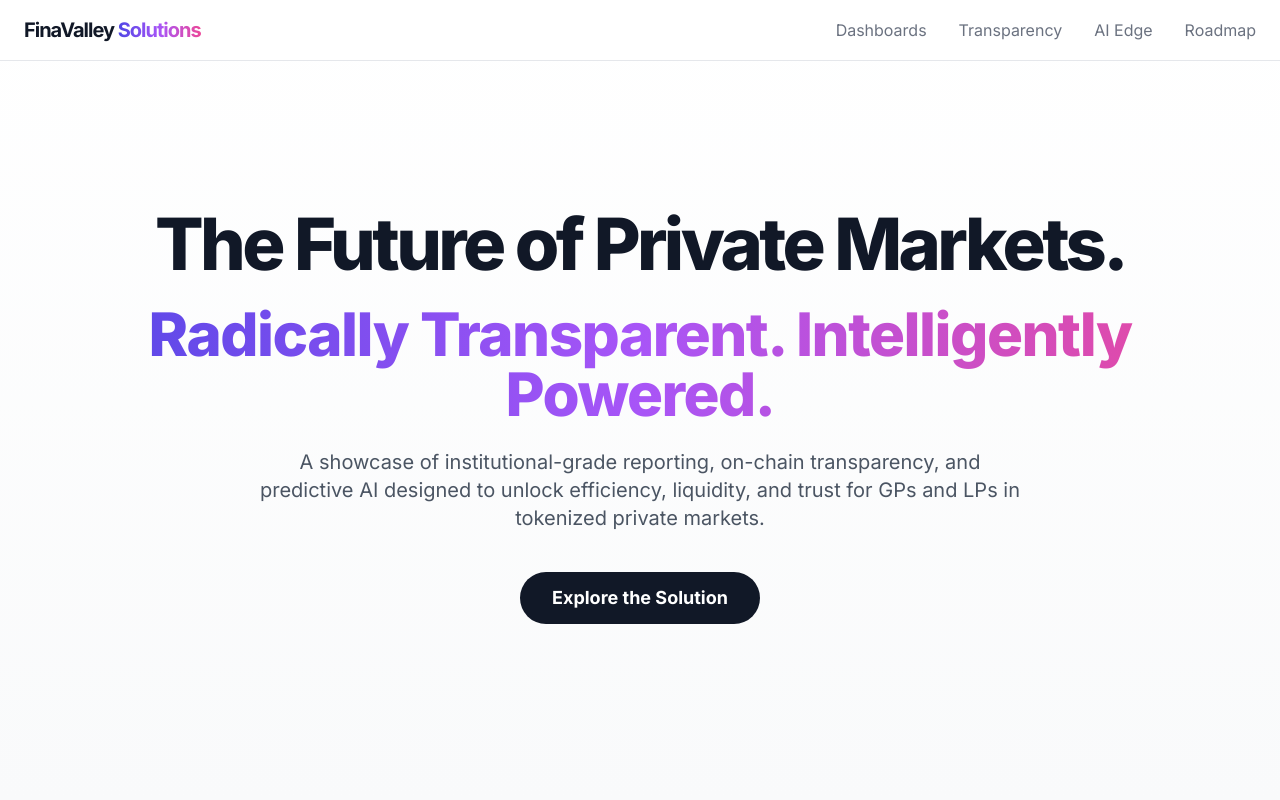
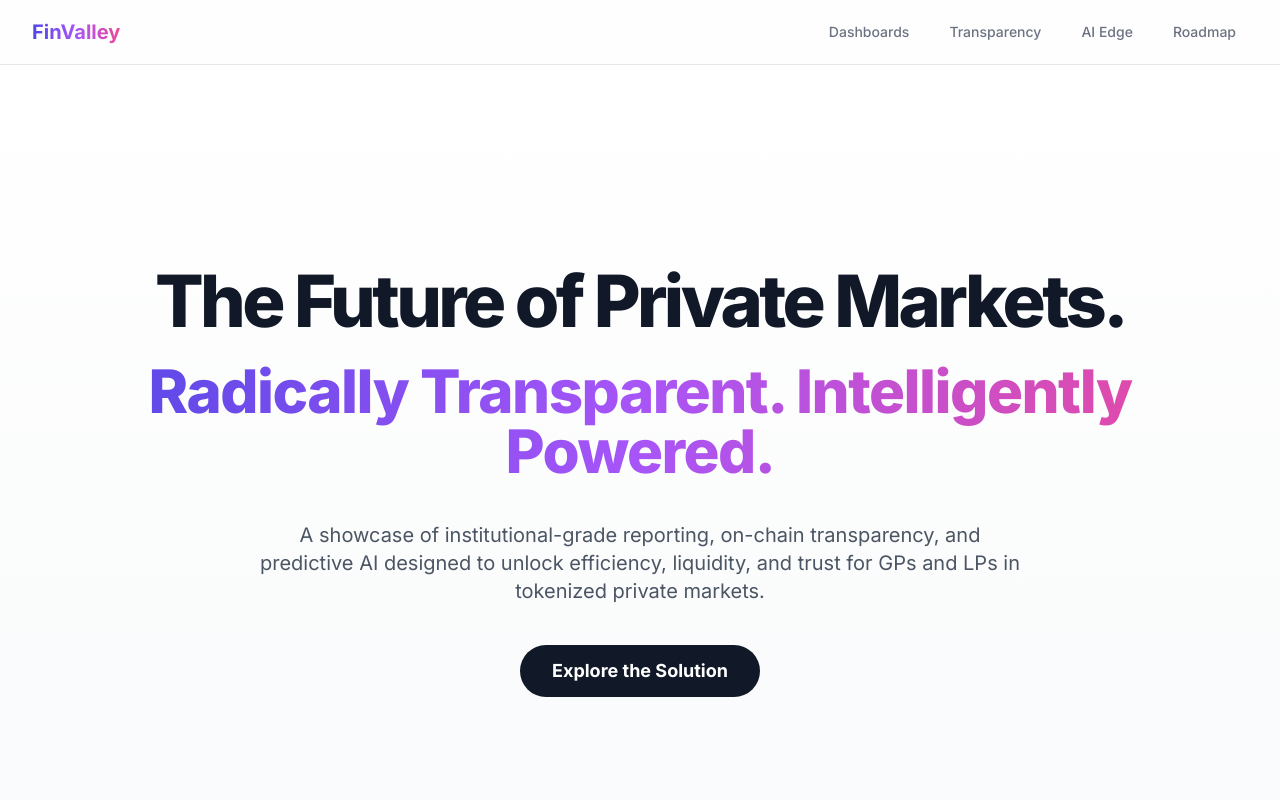
Before and after one commit to pranjalparashar1/ivpcase, a plain HTML site: page addons.html in a window 1280 px wide. Shown: the top 800 px of the page. Drawn offline with nearby package versions, Linux system fonts and the light colour scheme.

Commit message:
Update addons.html

```diff
--- a/addons.html
+++ b/addons.html
@@ -3,7 +3,7 @@
 <head>
     <meta charset="UTF-8">
     <meta name="viewport" content="width=device-width, initial-scale=1.0">
-    <title>FinaValley | Tokenized Private Markets Solution</title>
+    <title>FinValley | Tokenized Private Markets Solution</title>
     <script src="https://cdn.tailwindcss.com"></script>
     <link rel="preconnect" href="https://fonts.googleapis.com">
     <link rel="preconnect" href="https://fonts.gstatic.com" crossorigin>
@@ -64,15 +64,20 @@
 <body class="antialiased">
 
     <!-- Header Navigation -->
-    <header id="header" class="glass-nav fixed top-0 left-0 right-0 z-50">
-        <div class="container mx-auto px-6 py-4 flex justify-between items-center">
-             <h1 class="text-xl font-bold tracking-tighter text-gray-900">FinaValley <span class="gradient-text">Solutions</span></h1>
-            <nav class="hidden md:flex items-center space-x-8">
-                <a href="#dashboards" class="text-gray-500 hover:text-gray-900 transition-colors">Dashboards</a>
-                <a href="#transparency" class="text-gray-500 hover:text-gray-900 transition-colors">Transparency</a>
-                <a href="#ai" class="text-gray-500 hover:text-gray-900 transition-colors">AI Edge</a>
-                <a href="#roadmap" class="text-gray-500 hover:text-gray-900 transition-colors">Roadmap</a>
-            </nav>
+    <nav class="glass-nav sticky top-0 z-50 w-full">
+        <div class="max-w-7xl mx-auto px-4 sm:px-6 lg:px-8">
+            <div class="flex items-center justify-between h-16">
+                <div class="flex items-center">
+                    <a href="index.html" class="font-bold text-xl gradient-text">FinValley</a>
+                </div>
+                <div class="hidden md:block">
+                    <div class="ml-10 flex items-baseline space-x-4">
+                        <a href="#dashboards" class="text-gray-500 hover:text-gray-900 px-3 py-2 rounded-md text-sm font-medium">Dashboards</a>
+                        <a href="#transparency" class="text-gray-500 hover:text-gray-900 px-3 py-2 rounded-md text-sm font-medium">Transparency</a>
+                        <a href="#ai" class="text-gray-500 hover:text-gray-900 px-3 py-2 rounded-md text-sm font-medium">AI Edge</a>
+                        <a href="#roadmap" class="text-gray-500 hover:text-gray-900 px-3 py-2 rounded-md text-sm font-medium">Roadmap</a>
+                    </div>
+                </div>
                  <button class="md:hidden text-gray-800">
                     <svg xmlns="http://www.w3.org/2000/svg" fill="none" viewBox="0 0 24 24" stroke-width="1.5"
                         stroke="currentColor" class="w-6 h-6">
@@ -81,7 +86,8 @@
                     </svg>
                 </button>
             </div>
-    </header>
+        </div>
+    </nav>
 
     <main>
         <!-- Hero Section -->
@@ -94,7 +100,7 @@
                      <h2 class="text-4xl md:text-6xl font-extrabold tracking-tight gradient-text mb-6">
                         Radically Transparent. Intelligently Powered.
                     </h2>
-                    <p class="max-w-3xl mx-auto text-lg md:text-xl text-gray-600 mb-10">
+                    <p class="max-w-3xl mx-auto text-lg md:text-xl text-gray-600 mt-10 mb-10">
                         A showcase of institutional-grade reporting, on-chain transparency, and predictive AI designed to unlock efficiency, liquidity, and trust for GPs and LPs in tokenized private markets.
                     </p>
                      <a href="#dashboards"
@@ -251,12 +257,12 @@
 
                     <!-- Phase 2 -->
                     <div class="md:grid md:grid-cols-2 md:gap-8 items-start mb-12">
-                        <div class="md:text-right md:pr-8 mb-4 md:mb-0 md:order-2">
+                         <div class="md:text-right md:pr-8 mb-4 md:mb-0">
                              <div class="text-sm font-semibold text-indigo-600">Phase 2</div>
                              <div class="text-xl font-bold text-gray-800">9-12 Months</div>
                         </div>
-                        <div class="relative md:order-1 md:text-right md:pr-8">
-                             <div class="hidden md:block absolute top-3 right-0 w-4 h-4 bg-indigo-500 rounded-full translate-x-[19px] ring-8 ring-gray-50"></div>
+                        <div class="relative md:pl-8">
+                             <div class="hidden md:block absolute top-3 left-0 w-4 h-4 bg-indigo-500 rounded-full -translate-x-[19px] ring-8 ring-gray-50"></div>
                              <div class="card p-6">
                                  <h3 class="text-xl font-bold text-gray-900">On-Chain Infrastructure</h3>
                                  <p class="text-gray-600 mt-2">Deploy the GP Command Center, on-chain ledger, and automated distribution waterfall smart contracts to build the core operational engine.</p>
@@ -286,8 +292,7 @@
     <!-- Footer -->
     <footer class="border-t border-gray-200 bg-white">
         <div class="container mx-auto px-6 py-8 text-center text-gray-500 text-sm">
-            <p>&copy; 2025 FinaValley Solutions. All Rights Reserved.</p>
-            <p class="mt-2">This is a conceptual showcase based on the FinValley 9.0 case study.</p>
+            <p class="text-center text-sm text-gray-500">Team Purple Reign for IVP - FinValley 9.0</p>
         </div>
     </footer>
 
```
Lines whose indentation alone changed are shown as unchanged.
